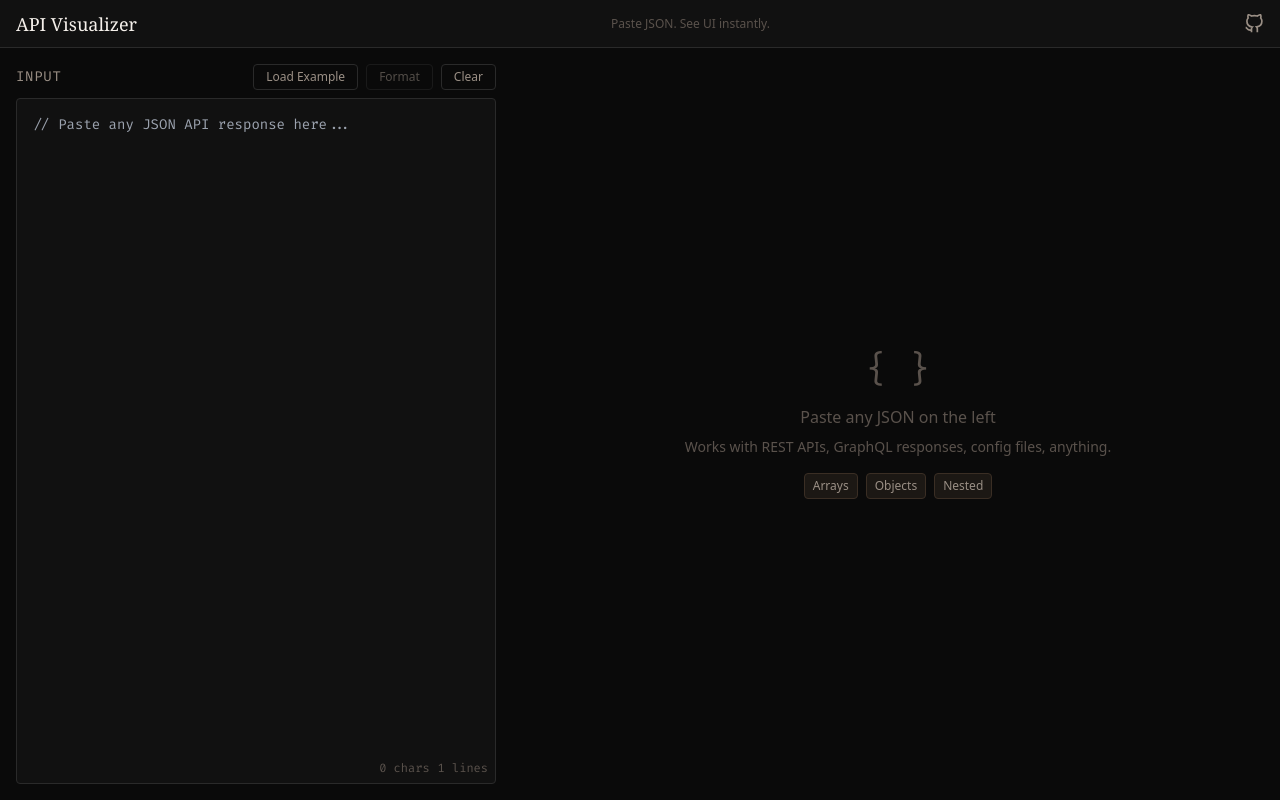
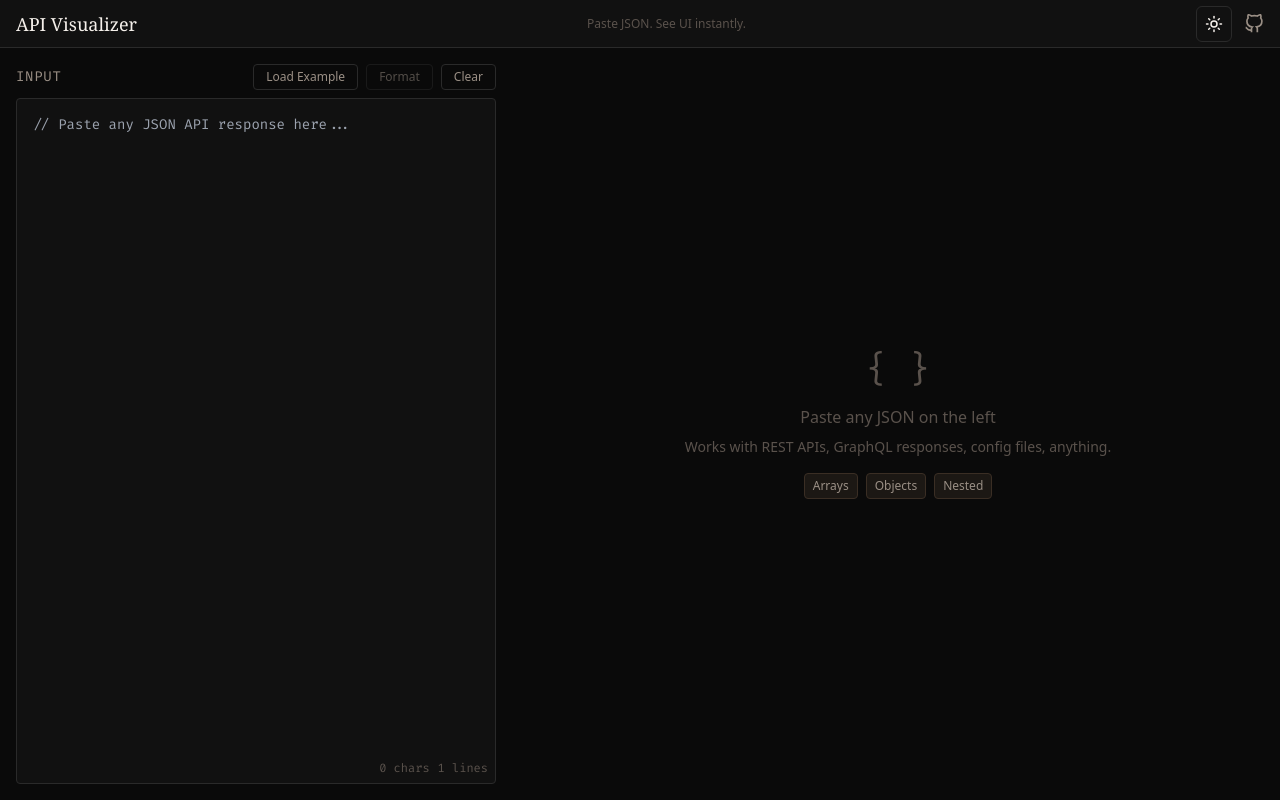
Before and after one commit to RishikeshMundada/API-visualizer, a Next.js app: page / in a window 1280 px wide. Built offline with nearby package versions, Linux system fonts and the light colour scheme.

Commit message:
added the theme switcher

```diff
--- a/app/globals.css
+++ b/app/globals.css
@@ -3,6 +3,34 @@
 @tailwind utilities;
 
 :root {
+  /* Light Mode */
+  --bg-primary: #FCFCFA;
+  --bg-secondary: #F5F5F0;
+  --bg-card: #FFFFFF;
+  --bg-hover: #F0F0E8;
+  --border: #E5E5DE;
+  --border-active: #D4A574;
+  --accent-primary: #D4A574;
+  --accent-secondary: #C8956A;
+  --accent-glow: rgba(212, 165, 116, 0.1);
+  --text-primary: #1A1A18;
+  --text-secondary: #5C5C58;
+  --text-muted: #8E8E88;
+  --text-accent: #B58451;
+  --tag-bg: #F5F5F0;
+  --tag-border: #E5E5DE;
+  --success: #16A34A;
+  --error: #DC2626;
+  --info: #2563EB;
+  --chart-1: #D4A574;
+  --chart-2: #C8956A;
+  --chart-3: #8B7355;
+  --chart-4: #3B82F6;
+  --chart-5: #22C55E;
+}
+
+.dark {
+  /* Dark Mode */
   --bg-primary: #0A0A0A;
   --bg-secondary: #111111;
   --bg-card: #161616;
--- a/app/layout.tsx
+++ b/app/layout.tsx
@@ -1,6 +1,7 @@
 import './globals.css';
 import { Fira_Code } from 'next/font/google';
 import type { Metadata } from 'next';
+import { ThemeProvider } from '@/components/ThemeProvider';
 
 const firaCode = Fira_Code({
   subsets: ['latin'],
@@ -18,8 +19,17 @@ export default function RootLayout({
   children: React.ReactNode;
 }) {
   return (
-    <html lang="en" className={firaCode.variable}>
-      <body>{children}</body>
+    <html lang="en" className={firaCode.variable} suppressHydrationWarning>
+      <body>
+        <ThemeProvider
+          attribute="class"
+          defaultTheme="dark"
+          enableSystem
+          disableTransitionOnChange
+        >
+          {children}
+        </ThemeProvider>
+      </body>
     </html>
   );
 }
--- a/app/page.tsx
+++ b/app/page.tsx
@@ -5,6 +5,7 @@ import { JsonValue, JsonAnalysis, RendererType } from '@/lib/types';
 import { analyzeJson } from '@/lib/jsonAnalyzer';
 import JsonInput from '@/components/JsonInput';
 import VisualizerEngine from '@/components/VisualizerEngine';
+import ThemeSwitcher from '@/components/ThemeSwitcher';
 
 const examples = [
   `[
@@ -152,8 +153,9 @@ export default function Home() {
           API Visualizer
         </div>
         <div className="text-xs" style={{ color: 'var(--text-muted)' }}>Paste JSON. See UI instantly.</div>
-        <div className="flex gap-2 items-center">
-          <a href="https://github.com" aria-label="GitHub" style={{ color: 'var(--text-secondary)' }} className="hover:text-[var(--text-primary)] transition-colors">
+        <div className="flex gap-3 items-center">
+          <ThemeSwitcher />
+          <a href="https://github.com/RishikeshMundada/API-visualizer" target="_blank" rel="noopener noreferrer" aria-label="GitHub" style={{ color: 'var(--text-secondary)' }} className="hover:text-[var(--text-primary)] transition-colors">
             <svg xmlns="http://www.w3.org/2000/svg" width="20" height="20" viewBox="0 0 24 24" fill="none" stroke="currentColor" strokeWidth="2">
               <path d="M9 19c-5 1.5-5-2.5-7-3m14 6v-3.87a3.37 3.37 0 0 0-.94-2.61c3.14-.35 6.44-1.54 6.44-7A5.44 5.44 0 0 0 20 4.77 5.07 5.07 0 0 0 19.91 1S18.73.65 16 2.48a13.38 13.38 0 0 0-7 0C6.27.65 5.09 1 5.09 1A5.07 5.07 0 0 0 5 4.77a5.44 5.44 0 0 0-1.5 3.78c0 5.42 3.3 6.61 6.44 7A3.37 3.37 0 0 0 9 18.13V22"></path>
             </svg>
--- /dev/null
+++ b/components/ThemeProvider.tsx
@@ -0,0 +1,8 @@
+'use client';
+import * as React from 'react';
+import { ThemeProvider as NextThemesProvider } from 'next-themes';
+import { type ThemeProviderProps } from 'next-themes';
+
+export function ThemeProvider({ children, ...props }: ThemeProviderProps) {
+  return <NextThemesProvider {...props}>{children}</NextThemesProvider>;
+}
--- /dev/null
+++ b/components/ThemeSwitcher.tsx
@@ -0,0 +1,32 @@
+'use client';
+import { useTheme } from 'next-themes';
+import { useEffect, useState } from 'react';
+import { Sun, Moon } from 'lucide-react';
+
+export default function ThemeSwitcher() {
+  const [mounted, setMounted] = useState(false);
+  const { theme, setTheme } = useTheme();
+
+  // useEffect only runs on the client, so now we can safely show the UI
+  useEffect(() => {
+    setMounted(true);
+  }, []);
+
+  if (!mounted) {
+    return <div className="w-8 h-8" />;
+  }
+
+  return (
+    <button
+      onClick={() => setTheme(theme === 'dark' ? 'light' : 'dark')}
+      className="p-2 rounded-md hover:bg-[var(--bg-hover)] transition-colors border border-[var(--border)]"
+      aria-label="Toggle theme"
+    >
+      {theme === 'dark' ? (
+        <Sun size={18} className="text-[var(--text-primary)]" />
+      ) : (
+        <Moon size={18} className="text-[var(--text-primary)]" />
+      )}
+    </button>
+  );
+}
--- a/package.json
+++ b/package.json
@@ -9,7 +9,9 @@
     "lint": "next lint"
   },
   "dependencies": {
+    "lucide-react": "^1.14.0",
     "next": "14.2.0",
+    "next-themes": "^0.4.6",
     "react": "^18",
     "react-dom": "^18",
     "recharts": "^2.12.0"
--- a/tailwind.config.js
+++ b/tailwind.config.js
@@ -4,6 +4,7 @@ module.exports = {
     './app/**/*.{js,ts,jsx,tsx,mdx}',
     './components/**/*.{js,ts,jsx,tsx,mdx}',
   ],
+  darkMode: 'class',
   theme: {
     extend: {},
   },
```
Also changed, not shown: 1 other file (tests, documents, lock files or other folders).
